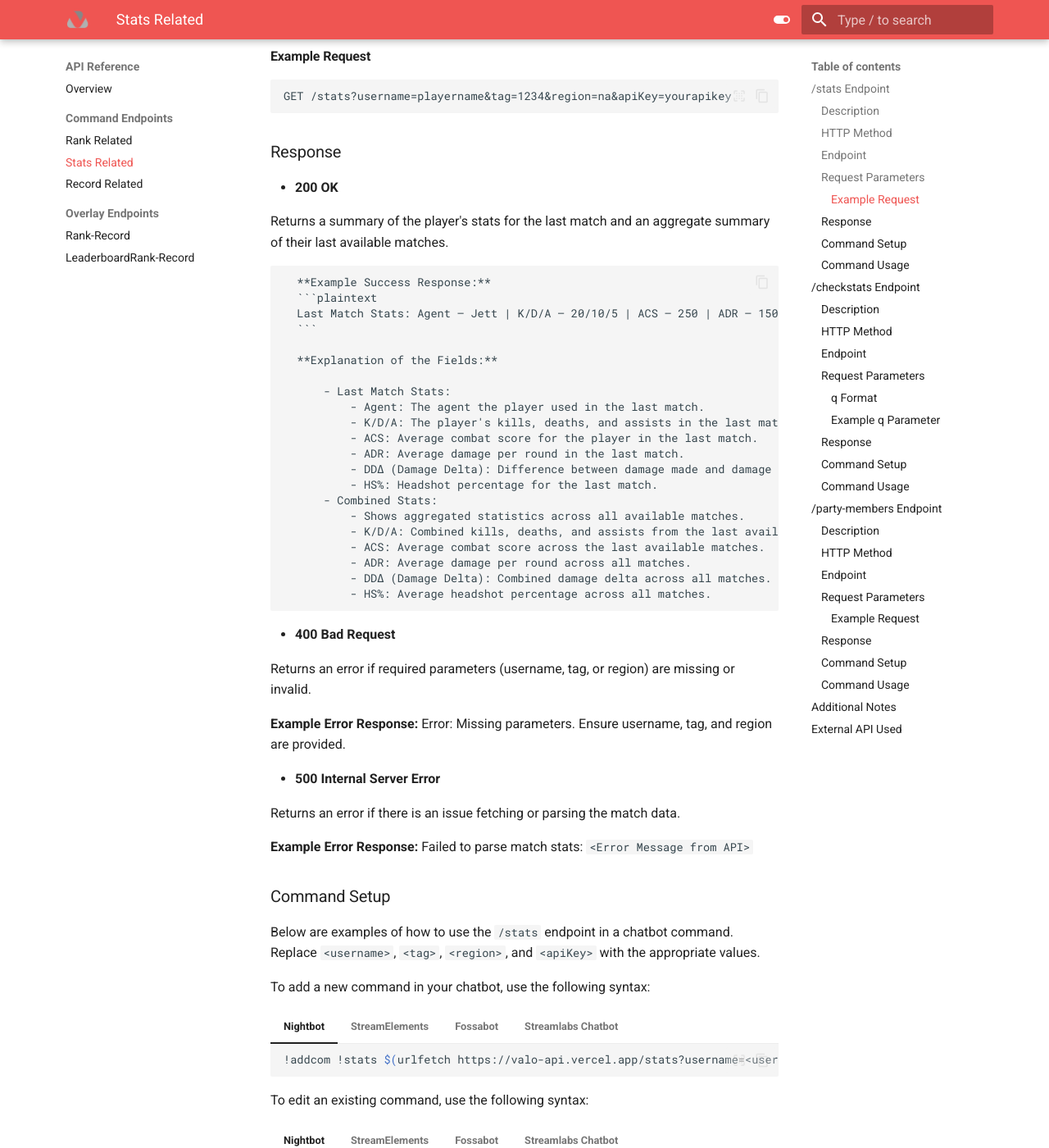
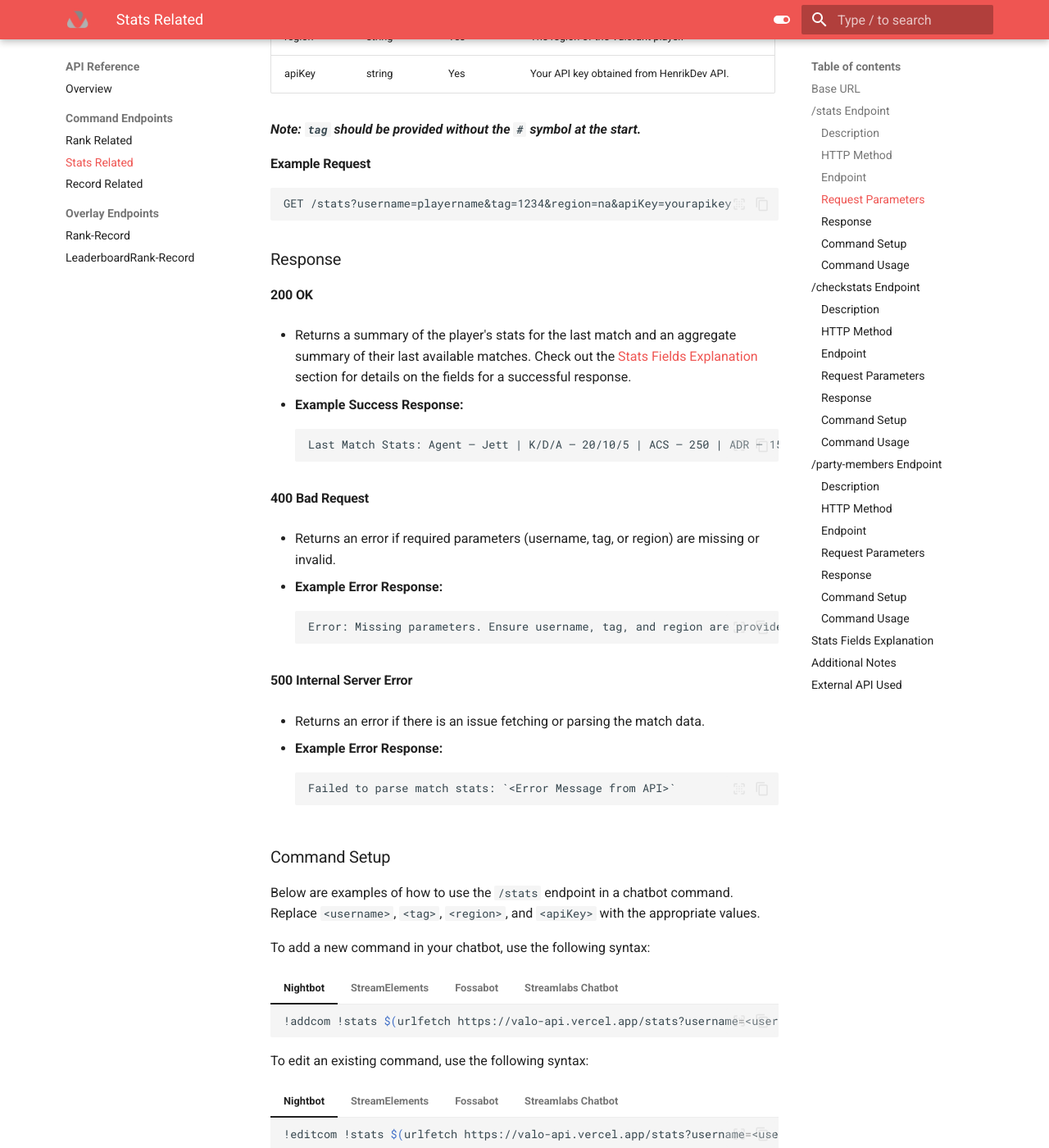
Before and after one commit to Axels-Lab/valo-api-docs, an MkDocs documentation site: the page built from docs/api-reference/stats.md, in a window 1280 px wide and 1400 px high, scrolled down 1049 px. Shown: the whole window at 82% size. Built offline with MkDocs 1.6.1 and Material for MkDocs 9.7.7, drawn with Linux system fonts in a browser that asks for light colours; some of the changed text lies outside the part shown.

Commit message:
docs: enhance API reference with front matter and formatting improvements

````diff
--- a/docs/api-reference/stats.md
+++ b/docs/api-reference/stats.md
@@ -1,6 +1,16 @@
+---
+toc_depth: 3
+---
+
 # Stats Related API Endpoints
 
 This section provides detailed information about the `/stats`, `/checkstats` and `/party-members` endpoints, which are used to retrieve player statistics and party members of a specified Valorant player.
+
+## [Base URL](./overview.md/#base-url)
+
+```plaintext
+https://valo-api.vercel.app
+```
 
 ## `/stats` Endpoint
 
@@ -35,45 +45,32 @@
 
 ### Response
 
-- **200 OK**
+#### **200 OK**
 
-  Returns a summary of the player's stats for the last match and an aggregate summary of their last available matches.
+- Returns a summary of the player's stats for the last match and an aggregate summary of their last available matches. Check out the [Stats Fields Explanation](#stats-fields-explanation) section for details on the fields for a successful response.
 
-      **Example Success Response:**
-      ```plaintext
-      Last Match Stats: Agent – Jett | K/D/A – 20/10/5 | ACS – 250 | ADR – 150 | DDΔ – 100 | HS% – 25.00% | Combined Stats (Last 5 Matches): K/D/A – 100/50/25 | ACS – 245 | ADR – 148 | DDΔ – 90 | HS% – 24.50%
-      ```
+- **Example Success Response:**
+```plaintext
+Last Match Stats: Agent – Jett | K/D/A – 20/10/5 | ACS – 250 | ADR – 150 | DDΔ – 100 | HS% – 25.00% | Combined Stats (Last 5 Matches): K/D/A – 100/50/25 | ACS – 245 | ADR – 148 | DDΔ – 90 | HS% – 24.50%
+```
 
-      **Explanation of the Fields:**
+#### **400 Bad Request**
 
-          - Last Match Stats:
-              - Agent: The agent the player used in the last match.
-              - K/D/A: The player's kills, deaths, and assists in the last match.
-              - ACS: Average combat score for the player in the last match.
-              - ADR: Average damage per round in the last match.
-              - DDΔ (Damage Delta): Difference between damage made and damage received per round.
-              - HS%: Headshot percentage for the last match.
-          - Combined Stats:
-              - Shows aggregated statistics across all available matches.
-              - K/D/A: Combined kills, deaths, and assists from the last available matches.
-              - ACS: Average combat score across the last available matches.
-              - ADR: Average damage per round across all matches.
-              - DDΔ (Damage Delta): Combined damage delta across all matches.
-              - HS%: Average headshot percentage across all matches.
+- Returns an error if required parameters (username, tag, or region) are missing or invalid.
 
-- **400 Bad Request**
+- **Example Error Response:**
+    ```plaintext
+    Error: Missing parameters. Ensure username, tag, and region are provided.
+    ```
 
-  Returns an error if required parameters (username, tag, or region) are missing or invalid.
+#### **500 Internal Server Error**
 
-  **Example Error Response:**
-  Error: Missing parameters. Ensure username, tag, and region are provided.
+- Returns an error if there is an issue fetching or parsing the match data.
 
-- **500 Internal Server Error**
-
-  Returns an error if there is an issue fetching or parsing the match data.
-
-  **Example Error Response:**
-  Failed to parse match stats: `<Error Message from API>`
+- **Example Error Response:**
+    ```plaintext
+    Failed to parse match stats: `<Error Message from API>`
+    ```
 
 ### Command Setup
 
@@ -180,39 +177,39 @@
 
 ### Response
 
-- **200 OK**
+#### **200 OK**
 
-  Returns a summary of the player's stats for the last match and an aggregate summary of their last available matches.
+  - Returns a summary of the player's stats for the last match and an aggregate summary of their last available matches. Check out the [Stats Fields Explanation](#stats-fields-explanation) section for details on the fields for a successful response.
 
   - If valid data is found, the response will include:
     - The last match stats of the player.
     - A summary of combined stats for all available matches.
 
-  Response Example:
+  - Response Example:
 
-  ```plaintext
-  Last Match Stats: Agent – Jett | K/D/A – 20/10/5 | ACS – 245 | ADR – 145 | DDΔ – 15 | HS% – 22.45% || Combined Stats (Last 5 Matches): K/D/A – 80/50/20 | ACS – 230 | ADR – 140 | DDΔ – 10 | HS% – 21.34%
-  ```
+    ```plaintext
+    Last Match Stats: Agent – Jett | K/D/A – 20/10/5 | ACS – 245 | ADR – 145 | DDΔ – 15 | HS% – 22.45% || Combined Stats (Last 5 Matches): K/D/A – 80/50/20 | ACS – 230 | ADR – 140 | DDΔ – 10 | HS% – 21.34%
+    ```
 
-- **400 Bad Request**
+#### **400 Bad Request**
 
-  Returns an error if required parameters are missing or invalid.
+- Returns an error if required parameters are missing or invalid.
 
-  Error Response Example:
+- Error Response Example:
 
-  ```plaintext
-  Error: Missing or invalid parameters. Ensure username, tag, and region are provided.
-  ```
+    ```plaintext
+    Error: Missing or invalid parameters. Ensure username, tag, and region are provided.
+    ```
 
-- **500 Internal Server Error**
+#### **500 Internal Server Error**
 
-  Returns an error if there is an issue fetching or parsing the match data.
+  - Returns an error if there is an issue fetching or parsing the match data.
 
-  Error Response Example:
+  - Error Response Example:
 
-  ```plaintext
-  Failed to parse match stats: <Error Message from API>
-  ```
+    ```plaintext
+    Failed to parse match stats: <Error Message from API>
+    ```
 
 ### Command Setup
 
@@ -311,30 +308,31 @@
 
 ### Response
 
-- **200 OK**
+#### **200 OK**
 
-  Returns a list of the player's party members in the last match.
-
-      **Example Success Response:**
+  - Returns a list of the player's party members in the last match.
+  - **Example Success Response:**
       ```plaintext
       Party Members: Player1, Player2, Player3
       // If the player was solo in the last match:
       No party members found
       ```
 
-- **400 Bad Request**
+#### **400 Bad Request**
 
-  Returns an error if required parameters (username, tag, or region) are missing or invalid.
+  - Returns an error if required parameters (username, tag, or region) are missing or invalid.
+  - **Example Error Response:**
+        ```plaintext
+        Error: Missing parameters. Ensure username, tag, and region are provided.
+        ```
 
-        **Example Error Response:**
-        Error: Missing parameters. Ensure username, tag, and region are provided.
+#### **500 Internal Server Error**
 
-- **500 Internal Server Error**
-
-  Returns an error if there is an issue fetching or parsing the match data.
-
-        **Example Error Response:**
+  - Returns an error if there is an issue fetching or parsing the match data.
+  - **Example Error Response:**
+        ```plaintext
         Failed to parse party members: `<Error Message from API>`
+        ```
 
 ### Command Setup
 
@@ -402,6 +400,17 @@
 
 ---
 
+## Stats Fields Explanation
+
+- **Agent:** The agent the player used in the last match.
+- **K/D/A:** The player's kills, deaths, and assists in the last match.
+- **ACS:** Average combat score for the player in the last match.
+- **ADR:** Average damage per round in the last match.
+- **DDΔ (Damage Delta):** Difference between damage made and damage received per round.
+- **HS%:** Headshot percentage for the last match.
+- **Last Match Stats:** Summary of the player's stats for the last match.
+- **Combined Stats (Last 5 Matches):** Aggregated statistics across last 5 matches.
+
 ## Additional Notes
 
 - The API uses the HenrikDev API internally to fetch the player's stats and details.
--- /dev/null
+++ b/docs/overrides/partials/toc-item.html
@@ -0,0 +1,20 @@
+<li class="md-nav__item">
+    <a href="{{ toc_item.url }}" class="md-nav__link">
+      <span class="md-ellipsis">
+        {{ toc_item.title }}
+      </span>
+    </a>
+
+    <!-- Table of contents list -->
+    {% if toc_item.children %}
+      <nav class="md-nav" aria-label="{{ toc_item.title | striptags }}">
+        <ul class="md-nav__list">
+          {% for toc_item in toc_item.children %}
+          {% if not page.meta.toc_depth or toc_item.level <= page.meta.toc_depth %}
+            {% include "partials/toc-item.html" %}
+          {% endif %}
+          {% endfor %}
+        </ul>
+      </nav>
+    {% endif %}
+  </li>
--- a/mkdocs.yml
+++ b/mkdocs.yml
@@ -66,6 +66,7 @@
 
 theme:
   logo: assets/images/logo.png
+  custom_dir: docs/overrides
   name: material
   favicon: assets/images/favicon.png
   features:
````
Also changed, not shown: docs/api-reference/rank.md (+10 -0 lines), docs/api-reference/record.md (+6 -0 lines), docs/overlay-reference/leaderboardrank-record.md (+6 -0 lines), docs/overlay-reference/rank-record.md (+6 -0 lines).
